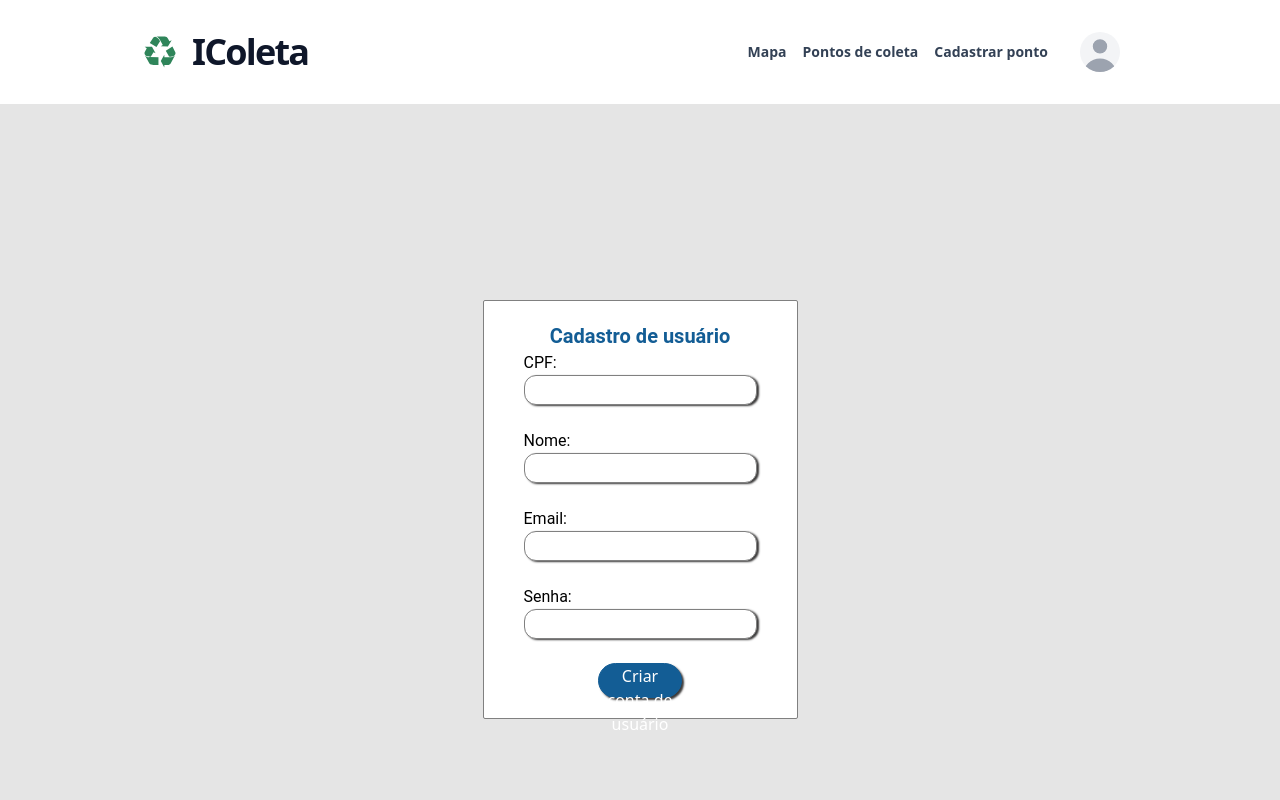
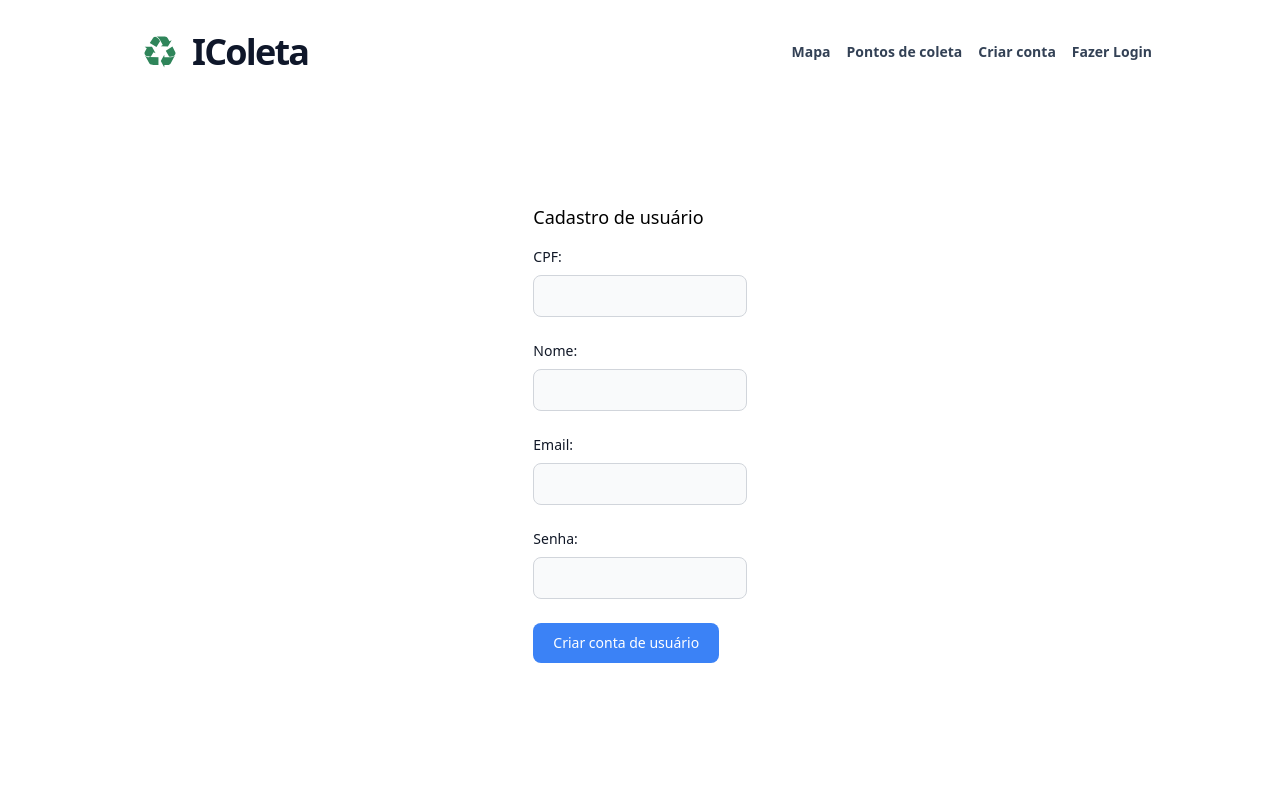
Before and after one commit to icoleta/icoleta-front, a React (Create React App) app: page /usuario/cadastrar in a window 1280 px wide. Shown: the top 800 px of the page. Built offline with nearby package versions, Linux system fonts and the light colour scheme.

Commit message:
Update front to consume user api routes

```diff
--- a/src/components/Header.jsx
+++ b/src/components/Header.jsx
@@ -38,13 +38,16 @@ function Header() {
         <div className="child:ml-4 flex items-center text-slate-700 font-semibold text-sm">
           <Link to="/mapa">Mapa</Link>
           <Link to="/lista-de-pontos">Pontos de coleta</Link>
-          {signed ? (
+          {/* {signed ? (
             <Link to="/ponto/criar">Cadastrar ponto</Link>
           ) : (
             <Link to="/entidade/login">Cadastrar ponto</Link>
-          )}
+          )} */}
         </div>
-        {signed && (
+        {
+        signed
+          ?
+          (
             <div className="mx-8">
               <div
                 onClick={() => setIsDropdownOpen(true)}
@@ -107,7 +110,18 @@ function Header() {
                 </ul>
               </div>
             </div>
-        )}
+          )
+        :
+        <div className="child:ml-4 flex items-center text-slate-700 font-semibold text-sm">
+          <Link to="/usuario/cadastrar">
+            Criar conta
+          </Link>
+
+          <Link to="/usuario/login">
+            Fazer Login
+          </Link>
+        </div>
+        }
       </div>
     </div>
   );
--- a/src/pages/CadastroUsuario/index.jsx
+++ b/src/pages/CadastroUsuario/index.jsx
@@ -1,34 +1,108 @@
-import React from 'react'
+import React, { useState } from 'react'
+import { useNavigate } from 'react-router-dom'
 
-import './style.css'
+import { api } from './../../services/api'
 
 const CadastroUsuario = () => {
+  const [formData, setFormData] = useState({
+    name: '',
+    cpf: '',
+    email: '',
+    password: '',
+  })
+
+  const navigate = useNavigate()
+
+  function handleInputChange(e) {
+    const { name, value } = e.target
+    setFormData({ ...formData, [name]: value })
+  }
+
+  async function handleSubmit(e) {
+    e.preventDefault()
+
+    const { name, cpf, email, password } = formData
+    await api.post('/registerUser', {
+      name,
+      cpf,
+      email,
+      password
+    })
+    alert('Usuário criado')
+    navigate('/')
+  }
+
   return (
-      <div className="container-cadastrar">
-        <form>
+      <div className="flex justify-center items-center h-5/6 flex-col">
+        <form onSubmit={handleSubmit} className="w-1/6">
+          <p className="text-lg mb-4">Cadastro de usuário</p>
 
-          <p className="titulo-cadastro">Cadastro de usuário</p>
-
-          <label htmlFor="cpf">CPF:</label>
-          <input type="text" id="cpf" name="cpf"></input>
+          <label
+            htmlFor="cpf"
+            className="block mb-2 text-sm font-medium text-gray-900"
+          >
+            CPF:
+          </label>
+          <input
+            type="text"
+            id="cpf"
+            name="cpf"
+            className="bg-gray-50 border border-gray-300 text-gray-900 text-sm rounded-lg focus:border-blue-500 outline-none block  w-full p-2.5"
+            onChange={handleInputChange}
+          />
           <br></br>
 
-          <label htmlFor="nome">Nome:</label>
-          <input type="text" id="nome" name="nome"></input>
+          <label
+            htmlFor="name"
+            className="block mb-2 text-sm font-medium text-gray-900"
+          >
+            Nome:
+          </label>
+          <input
+            type="text"
+            id="name"
+            name="name"
+            className="bg-gray-50 border border-gray-300 text-gray-900 text-sm rounded-lg focus:border-blue-500 outline-none block  w-full p-2.5"
+            onChange={handleInputChange}
+          />
           <br></br>
 
-          <label htmlFor="email">Email:</label>
-          <input type="mail" id="email" name="email"></input>
+          <label
+            htmlFor="email"
+            className="block mb-2 text-sm font-medium text-gray-900"
+          >
+            Email:
+          </label>
+          <input
+            type="email"
+            id="email"
+            name="email"
+            className="bg-gray-50 border border-gray-300 text-gray-900 text-sm rounded-lg focus:border-blue-500 outline-none block  w-full p-2.5"
+            onChange={handleInputChange}
+          />
           <br></br>
 
-          <label htmlFor="senha">Senha:</label>
-          <input type="password" id="senha" name="senha"></input>
+          <label
+            htmlFor="password"
+            className="block mb-2 text-sm font-medium text-gray-900"
+          >
+            Senha:
+          </label>
+          <input
+            type="password"
+            id="password"
+            name="password"
+            className="bg-gray-50 border border-gray-300 text-gray-900 text-sm rounded-lg focus:border-blue-500 outline-none block  w-full p-2.5"
+            onChange={handleInputChange}
+          />
           <br></br>
 
-          <div class="btn-flex">
-            <button type="submit" className="btn-cadastro" value="Submit">Criar conta de usuário</button>
-          </div>
-
+          <button
+            type="submit"
+            className="focus:outline-none text-white bg-blue-500 hover:bg-blue-700 focus:ring-4 focus:ring-blue-300 font-medium rounded-lg text-sm px-5 py-2.5 mr-2 mb-2"
+          >
+            Criar conta de usuário
+          </button>
         </form>
     </div>
   )
--- a/src/pages/CadastroUsuario/style.css
+++ /dev/null
@@ -1,63 +0,0 @@
-.container-cadastrar {
-    background-color: #e5e5e5;
-  }
-
-  .container-cadastrar {
-    margin: 0;
-    padding: 0;
-  }
-
-  .container-cadastrar {
-    display: flex;
-    justify-content: center;
-    align-items: center;
-    flex-direction: column;
-    height: 100%;
-    width: 100%;
-  }
-
-  .container-cadastrar form {
-    background-color: white;
-    display: flex;
-    flex-direction: column;
-    border-radius: 2px;
-    border: 1px gray solid;
-    padding: 20px 40px 20px 40px;
-    margin: 30px 0px 20px 0px;
-  }
-
-  .container-cadastrar label {
-    font-family: Roboto;
-  }
-
-  .container-cadastrar input {
-    border-radius: 12px;
-    border: 1px gray solid;
-    height: 30px;
-    background-color: white;
-    box-shadow: 2px 1px 2px rgb(59, 58, 58);
-  }
-
-  .btn-flex {
-    display: flex;
-    justify-content: center;
-    align-items: center;
-  }
-
-  .btn-cadastro {
-    background-color: rgb(19, 93, 149);
-    border-radius: 36px;
-    height: 35px;
-    color: white;
-    border: 1px rgb(19, 93, 149) solid;
-    width: 36%;
-    box-shadow: 2px 2px 2px rgb(59, 58, 58);
-  }
-
-  .titulo-cadastro {
-    font-size: 30px;
-    color: rgb(19, 93, 149);
-    text-align: center;
-    font-family: Roboto;
-    font-weight: 700;
-  }
--- a/src/pages/LoginUsuario/index.jsx
+++ b/src/pages/LoginUsuario/index.jsx
@@ -1,29 +1,78 @@
-import React from 'react'
-
-import './style.css'
+import React, { useState } from 'react'
+import { useNavigate } from 'react-router-dom'
+import { useAuth } from '../../contexts/auth'
 
 const LoginUsuario = () => {
+  const [formData, setFormData] = useState({
+    email: '',
+    password: '',
+  })
+
+  const navigate = useNavigate()
+  const { Login } = useAuth()
+
+  function handleInputChange(e) {
+    const { name, value } = e.target
+    setFormData({ ...formData, [name]: value })
+  }
+
+  async function handleSubmit(e) {
+    e.preventDefault()
+
+    const { email, password } = formData
+    const wasLoginSuccessful = await Login(email, password)
+    if(wasLoginSuccessful) {
+      alert('Login feito com sucesso')
+      navigate('/')
+    } else {
+      alert('Nome de usuário ou senha incorretas')
+    }
+  }
+
   return (
-    <div className="container-login">
-      <form>
+    <div className="flex justify-center items-center h-4/6 flex-col">
+      <form onSubmit={handleSubmit}>
+        <p className="text-lg mb-4">Acesso ao sistema | Usuário</p>
 
-        <p className="titulo-cadastro">Acesso ao sistema usuário</p>
-
-        <label htmlFor="email">Email:</label>
-        <input type="mail" id="email" name="email"></input>
+        <label
+          htmlFor="email"
+          className="block mb-2 text-sm font-medium text-gray-900"
+        >
+          Email
+        </label>
+        <input
+          type="mail"
+          id="email"
+          name="email"
+          className="bg-gray-50 border border-gray-300 text-gray-900 text-sm rounded-lg focus:border-blue-500 outline-none block  w-full p-2.5"
+          onChange={handleInputChange}
+        />
         <br></br>
 
-        <label htmlFor="senha">Senha:</label>
-        <input type="password" id="senha" name="senha"></input>
+        <label
+          htmlFor="password"
+          className="block mb-2 text-sm font-medium text-gray-900"
+        >
+          Senha
+        </label>
+        <input
+          type="password"
+          id="password"
+          name="password"
+          className="bg-gray-50 border border-gray-300 text-gray-900 text-sm rounded-lg focus:border-blue-500 outline-none block  w-full p-2.5"
+          onChange={handleInputChange}
+        />
         <br></br>
 
-        <a href='/usuario/recuperar' className="link-recuperacao">Esqueci minha senha</a>
+        <a href="/usuario/recuperar" className="text-sm text-blue-500 block my-2">Esqueci minha senha</a>
 
         <div className="btn-flex-login">
-          <button type="submit" className="btn-login" value="Submit"> Entrar </button>
-          <button className="btn-cadastro-login" type="button"><a href="/usuario/cadastrar">Cadastrar</a></button>
+          <button
+          type="submit"
+          className="focus:outline-none text-white bg-blue-500 hover:bg-blue-700 focus:ring-4 focus:ring-blue-300 font-medium rounded-lg text-sm px-5 py-2.5 mr-2 mb-2">
+            Entrar
+          </button>
         </div>
-
       </form>
     </div>
   )
--- a/src/pages/LoginUsuario/style.css
+++ /dev/null
@@ -1,81 +0,0 @@
-.container-login html {
-    background-color: rgb(222, 216, 216);
-  }
-
-  .container-login body {
-    margin: 0;
-    padding: 0;
-  }
-
-  .container-login {
-    display: flex;
-    justify-content: center;
-    align-items: center;
-    flex-direction: column;
-    height: 100%;
-    width: 100%;
-  }
-
-  .container-login form {
-    background-color: white;
-    display: flex;
-    flex-direction: column;
-    border-radius: 2px;
-    border: 1px gray solid;
-    padding: 20px 40px 20px 40px;
-    margin: 30px 0px 20px 0px;
-  }
-
-  .link-recuperacao {
-    text-decoration: none;
-    color: rgb(19, 93, 149);
-    margin-bottom: 10px;
-    font-size: 13px;
-  }
-
-  .btn-flex-login {
-    display: flex;
-    justify-content: space-between;
-    align-items: center;
-  }
-
-  .btn-login {
-    background-color: rgb(19, 93, 149);
-    border-radius: 36px;
-    height: 35px;
-    color: white;
-    border: 1px rgb(19, 93, 149) solid;
-    width: 36%;
-    box-shadow: 2px 2px 2px rgb(59, 58, 58);
-  }
-
-  .btn-cadastro-login {
-    background-color: rgb(19, 93, 149);
-    border-radius: 36px;
-    height: 35px;
-    color: white;
-    border: 1px rgb(19, 93, 149) solid;
-    width: 36%;
-    box-shadow: 2px 2px 2px rgb(59, 58, 58);
-  }
-
-  .btn-cadastro-login a {
-    color: white;
-    text-decoration: none;
-  }
-
-  .titulo-cadastro {
-    font-size: 20px;
-    color: rgb(19, 93, 149);
-    text-align: center;
-  }
-
-  .background {
-    height: 100vh;
-    width: 100vw;
-    z-index: 2;
-    filter: blur(4px);
-    background-repeat: no-repeat;
-    background-size: 100%;
-    background-position: center;
-  }
--- a/src/pages/RecuperarSenha/index.jsx
+++ b/src/pages/RecuperarSenha/index.jsx
@@ -1,20 +1,50 @@
-import React from 'react'
-
-import './style.css'
+import React, { useState } from 'react'
+import { api } from '../../services/api'
 
 const RecuperarSenha = () => {
+  const [email, setEmail] = useState('')
+
+  function handleEmailChange(e) {
+    const value = e.target.value
+    setEmail(value)
+  }
+
+  async function handleSubmit(e) {
+    e.preventDefault()
+
+    await api.post('/send-reset-email', {
+      email,
+    })
+    alert('Link para atualização de senha enviado por email')
+  }
+
   return (
-    <div className="container-recuperar">
-      <form>
+    <div className="flex justify-center items-center h-4/6 flex-col">
+      <form onSubmit={handleSubmit}>
+        <p className="text-lg mb-4">Recuperar senha</p>
 
-        <p className="titulo-cadastro">Recuperar senha</p>
-
-        <label htmlFor="email">Email:</label>
-        <input type="mail" id="email" name="email"></input>
+        <label
+          htmlFor="email"
+          className="block mb-2 text-sm font-medium text-gray-900"
+        >
+          Email:
+        </label>
+        <input
+          type="email"
+          id="email"
+          name="email"
+          className="bg-gray-50 border border-gray-300 text-gray-900 text-sm rounded-lg focus:border-blue-500 outline-none block  w-full p-2.5"
+          onChange={handleEmailChange}
+        />
         <br></br>
 
         <div className="btn-flex-login">
-          <button type="submit" className="btn-login" value="Submit"> Enviar email </button>
+          <button
+            type="submit"
+            className="focus:outline-none text-white bg-blue-500 hover:bg-blue-700 focus:ring-4 focus:ring-blue-300 font-medium rounded-lg text-sm px-5 py-2.5 mr-2 mb-2"
+          >
+            Enviar email
+          </button>
         </div>
 
       </form>
--- /dev/null
+++ b/src/services/api.js
@@ -0,0 +1,5 @@
+import axios from 'axios'
+
+export const api = axios.create({
+  baseURL: 'http://localhost:8000/api'
+})
```
Also changed, not shown: src/contexts/auth.jsx (+26 -6 lines), src/pages/CadastroEntidade/index.jsx (+4 -4 lines), 1 other file (tests, documents, lock files or other folders). Lines whose indentation alone changed are shown as unchanged.
